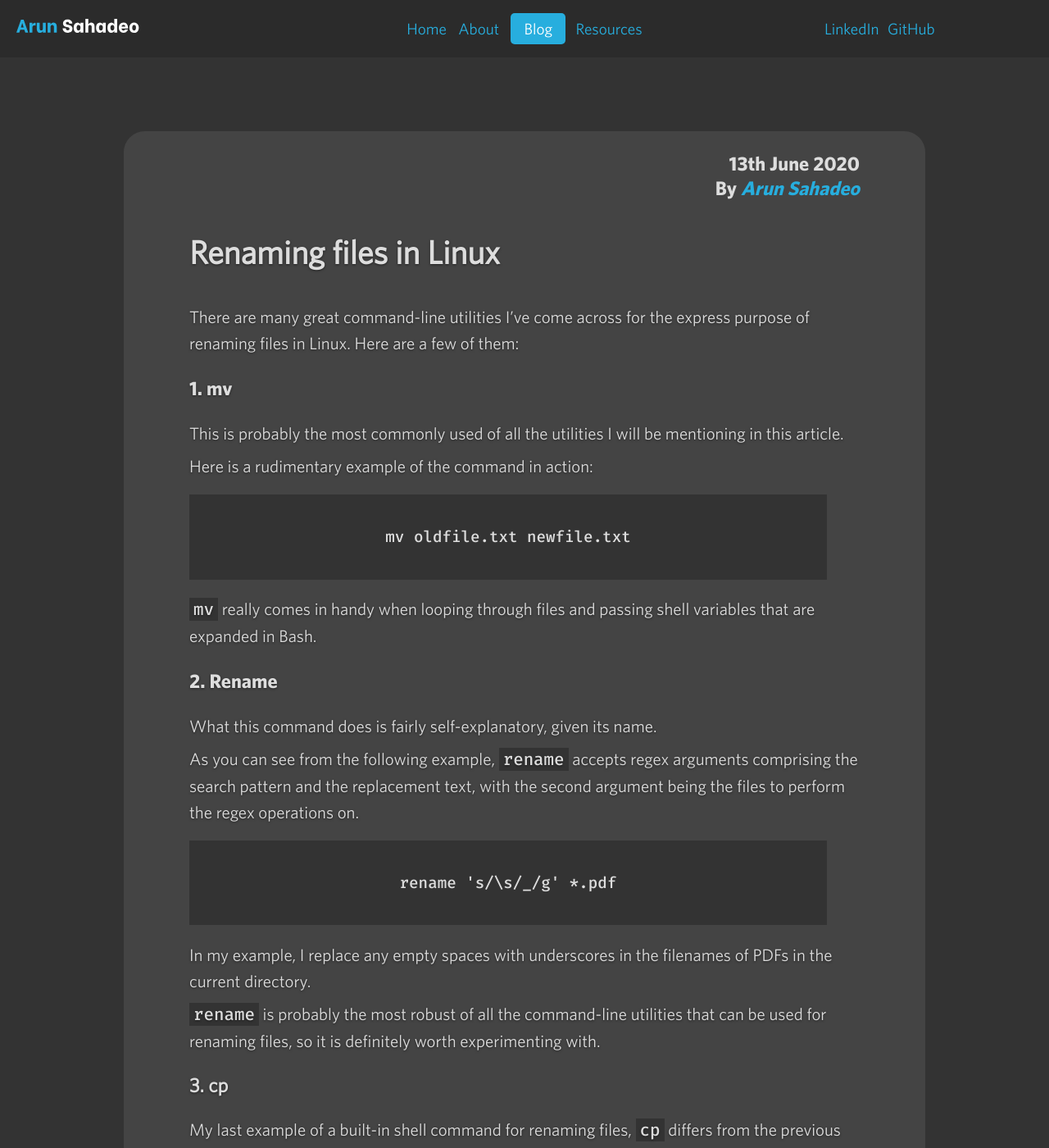
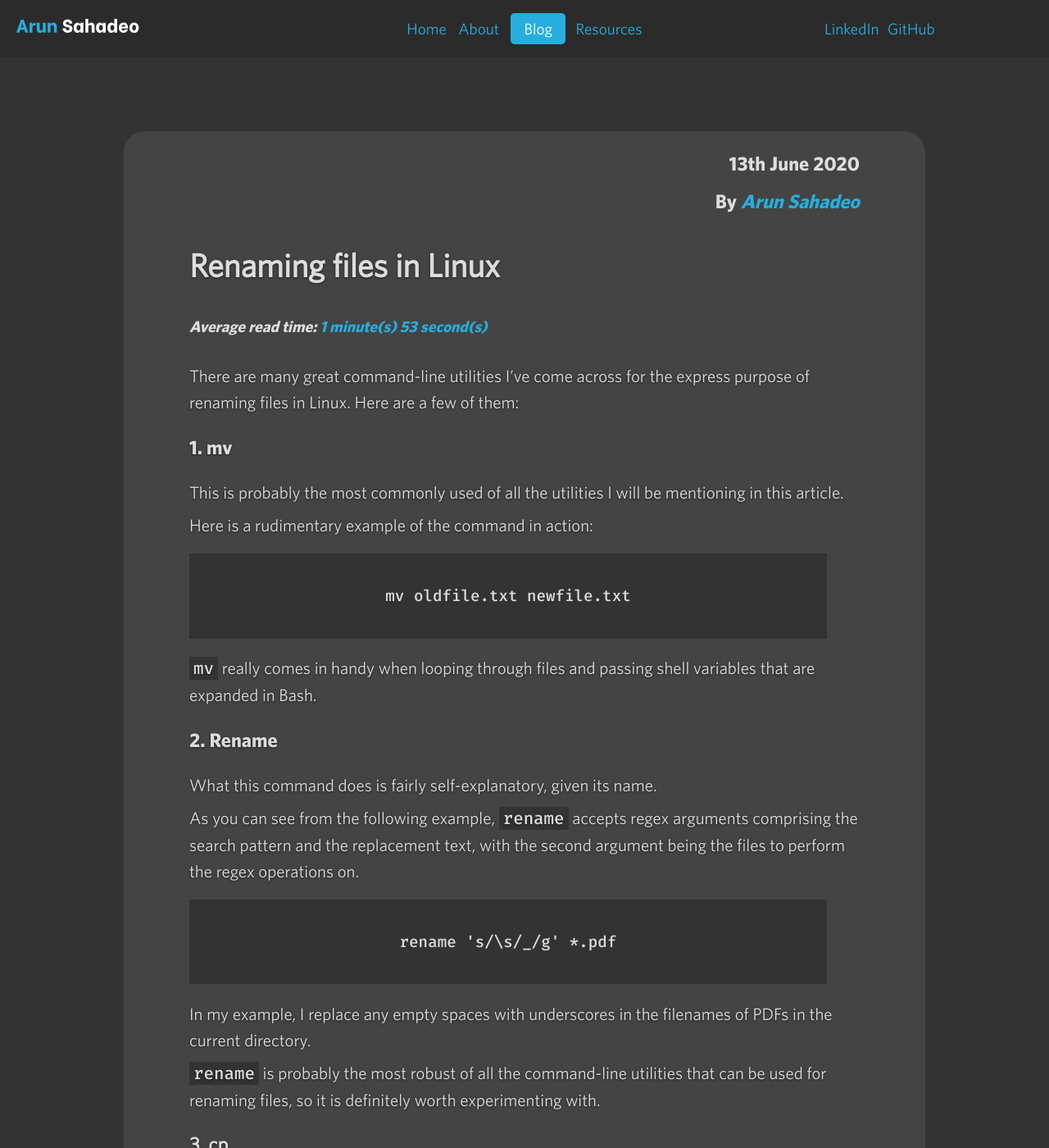
Before and after one commit to ArunSahadeo/ArunSahadeo.github.io, a Jekyll site: the page built from _posts/2020-06-13-renaming-files-in-linux.markdown, in a window 1280 px wide and 1400 px high. Shown: the whole window at 82% size. Built offline with Jekyll 4.4.1, drawn with Linux system fonts in a browser that asks for light colours; some web fonts are replaced.

Commit message:
Include average read time

```diff
--- a/_layouts/article.html
+++ b/_layouts/article.html
@@ -64,6 +64,19 @@
                     {{ page.title }}
                 </h1>
 
+                <small class="display-block margin-bottom-2-rem font-size-1-point-2-rem whitney-bold">
+                    {%- assign word_count = content | number_of_words -%}
+                    {%- assign average_read_total = word_count | divided_by: 200.0 | split: '.' -%}
+                    {%- assign average_read_minutes = average_read_total[0] | append: ' minute(s)' -%}
+                    {%- assign average_read_seconds = average_read_total[1] | round: 2 | append: ' second(s)' -%}
+                    {%- unless average_read_seconds != nil -%}
+                    {%- assign average_read_time = average_read_minutes -%}
+                    {%- else -%}
+                    {%- assign average_read_time = average_read_minutes | append: ' ' | append: average_read_seconds -%}
+                    {%- endunless -%}
+                    <em>Average read time: <span class="text-summer-sky-blue">{{ average_read_time }}</span></em>
+                </small>
+
                 {% if page.thumbnail.url != nil and page.thumbnail.url != '' and page.thumbnail.show_on_article != false %}
                 {% assign featured_image_url = page.thumbnail.url %}
                 {% elsif page.featured_image.url != nil and page.featured_image.url != '' %}
--- a/_sass/utilities/_font-sizes.scss
+++ b/_sass/utilities/_font-sizes.scss
@@ -4,6 +4,10 @@
 
 .font-size-1-point-2-rem {
     font-size: 1.2rem;
+}
+
+.font-size-2-rem {
+    font-size: 2rem;
 }
 
 .font-size-2-point-1-rem {
--- a/_sass/utilities/_margins.scss
+++ b/_sass/utilities/_margins.scss
@@ -32,6 +32,10 @@
 
 .margin-bottom-1-rem {
     margin-bottom: 1rem;
+}
+
+.margin-bottom-2-rem {
+    margin-bottom: 2rem;
 }
 
 .margin-bottom-3-rem {
```
